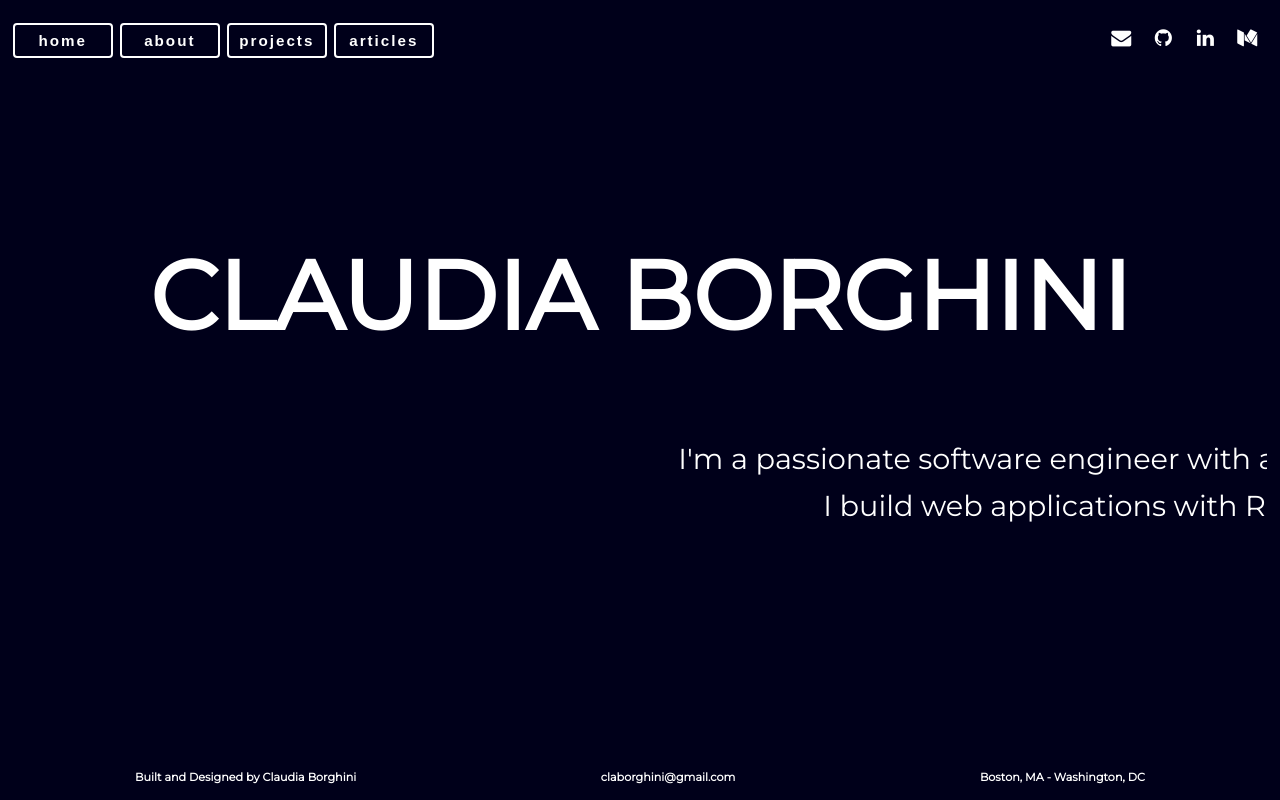
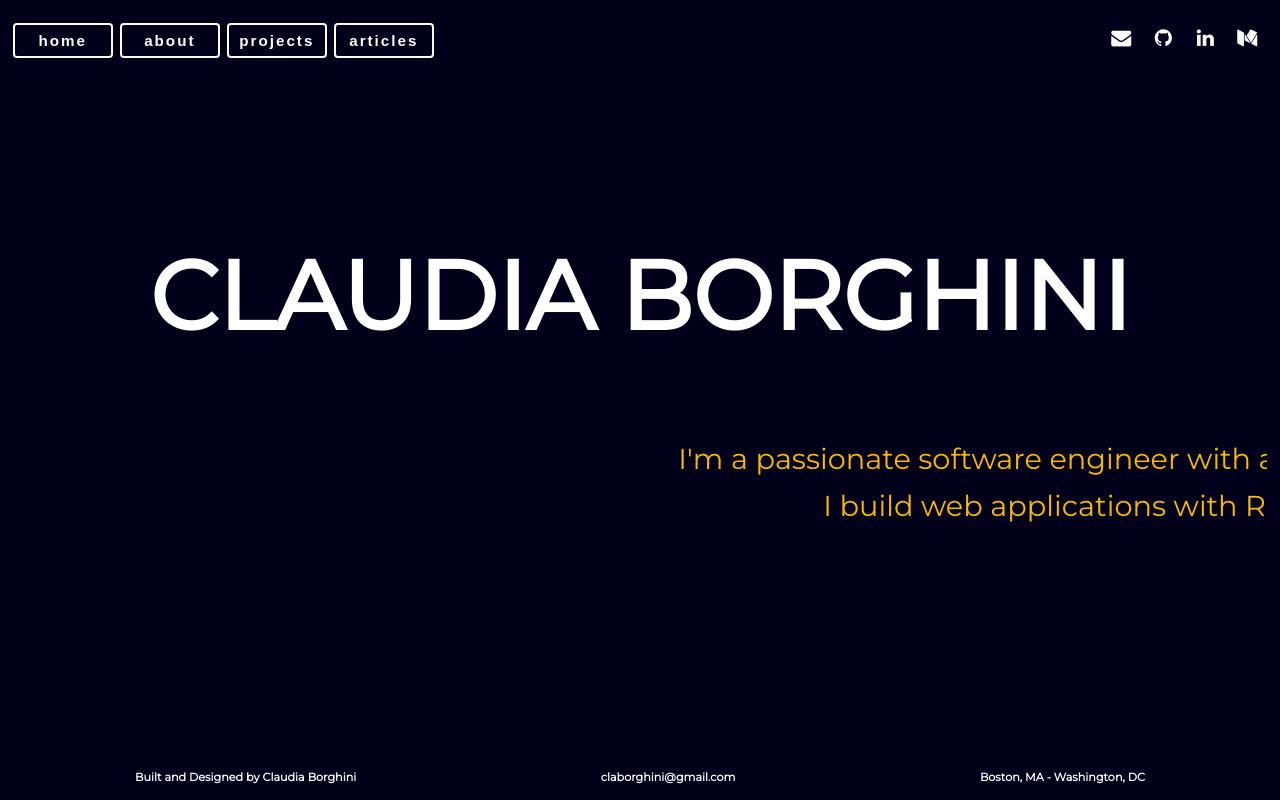
Before and after one commit to ClaFiore/ClaFiore.github.io, a React (Create React App) app: page / in a window 1280 px wide. Built offline with nearby package versions, Linux system fonts and the light colour scheme.

Commit message:
trying orange btns

```diff
--- a/src/comps/home.css
+++ b/src/comps/home.css
@@ -21,6 +21,7 @@
   font-weight: 500;
   animation: 3s slidein;
   text-align: center;
+  color: #F8BA00;
 }
 
 @keyframes slidein {
--- a/src/comps/mynav.css
+++ b/src/comps/mynav.css
@@ -35,6 +35,7 @@
   font-size: 95%;
   letter-spacing: 2px;
   color: white;
+  /* border: 2px #F8BA00 solid; */
   border: 2px white solid;
   border-radius: 4px;
   outline: 0;
@@ -75,7 +76,8 @@
   .menu-btn::before {
     content: "";
     position: absolute;
-    background: white;
+    background: #F8BA00;
+    /* background: white; */
     bottom: 0;
     left: 0;
     right: 0;
```
